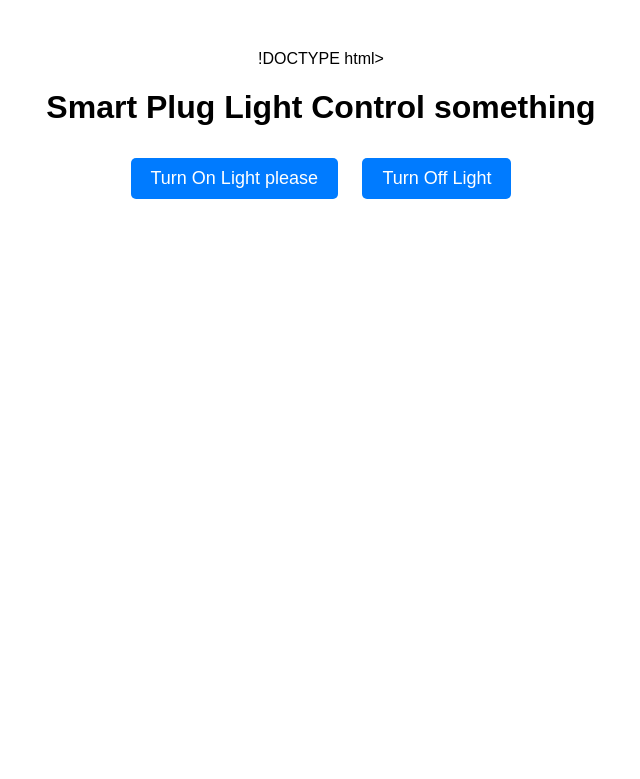
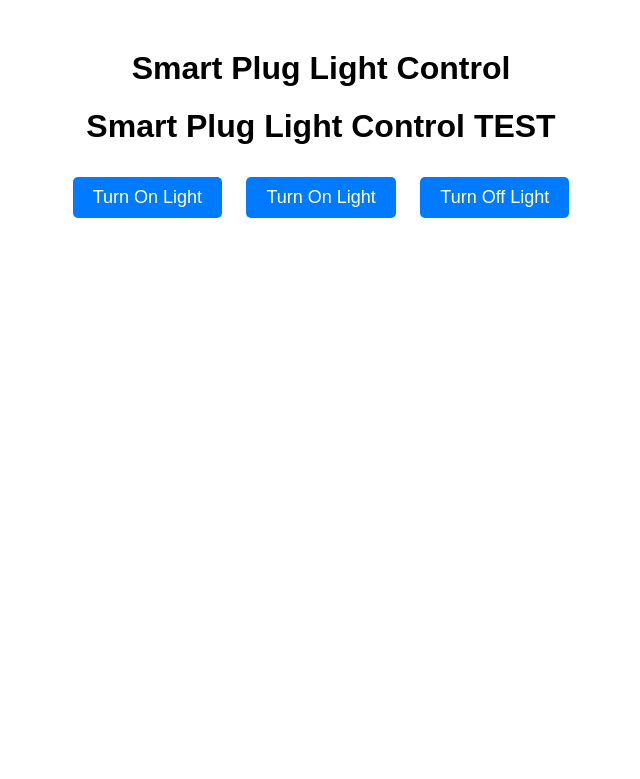
Before and after one commit to MatGBU/sdweblite, a Flask app: page / in a window 1280 px wide. Shown: the top 779 px of the page, without its empty margins (319-959 px from the left). Run offline with Flask 3, Linux system fonts and the light colour scheme.

Commit message:
web 0.3.1

```diff
--- a/website/static/styles.css
+++ b/website/static/styles.css
@@ -16,7 +16,7 @@ button {
 }
 
 button:hover {
-    background-color: #0056b3;
+    background-color: #0012b3;
 }
 
 p {
--- a/website/templates/index.html
+++ b/website/templates/index.html
@@ -1,22 +1,28 @@
-!DOCTYPE html>
+<!DOCTYPE html>
+
 <html lang="en">
 <head>
     <meta charset="UTF-8">
     <meta name="viewport" content="width=device-width, initial-scale=1.0">
+    <title>Smart Plug Control</title>
+    <link rel="stylesheet" href="styles.css">
     <title>Smart Plug Light Control TEST</title>
     <link rel="stylesheet" href="{{ url_for('static', filename='styles.css') }}">
 </head>
 <body>
-    <h1>Smart Plug Light Control something</h1>
+    <h1>Smart Plug Light Control</h1>
+    <h1>Smart Plug Light Control TEST</h1>
 
     <!-- Button to turn on the light -->
-    <button id="turnOnButton">Turn On Light please</button>
+    <button id="turnOnButton">Turn On Light</button>
+    <button id="turnOnButton">Turn On Light</button>
 
     <!-- Button to turn off the light -->
     <button id="turnOffButton">Turn Off Light</button>
 
     <p id="statusMessage"></p>
 
+    <script src="script.js"></script>
     <script src="{{ url_for('static', filename='script.js') }}"></script>
 </body>
 </html>
```
